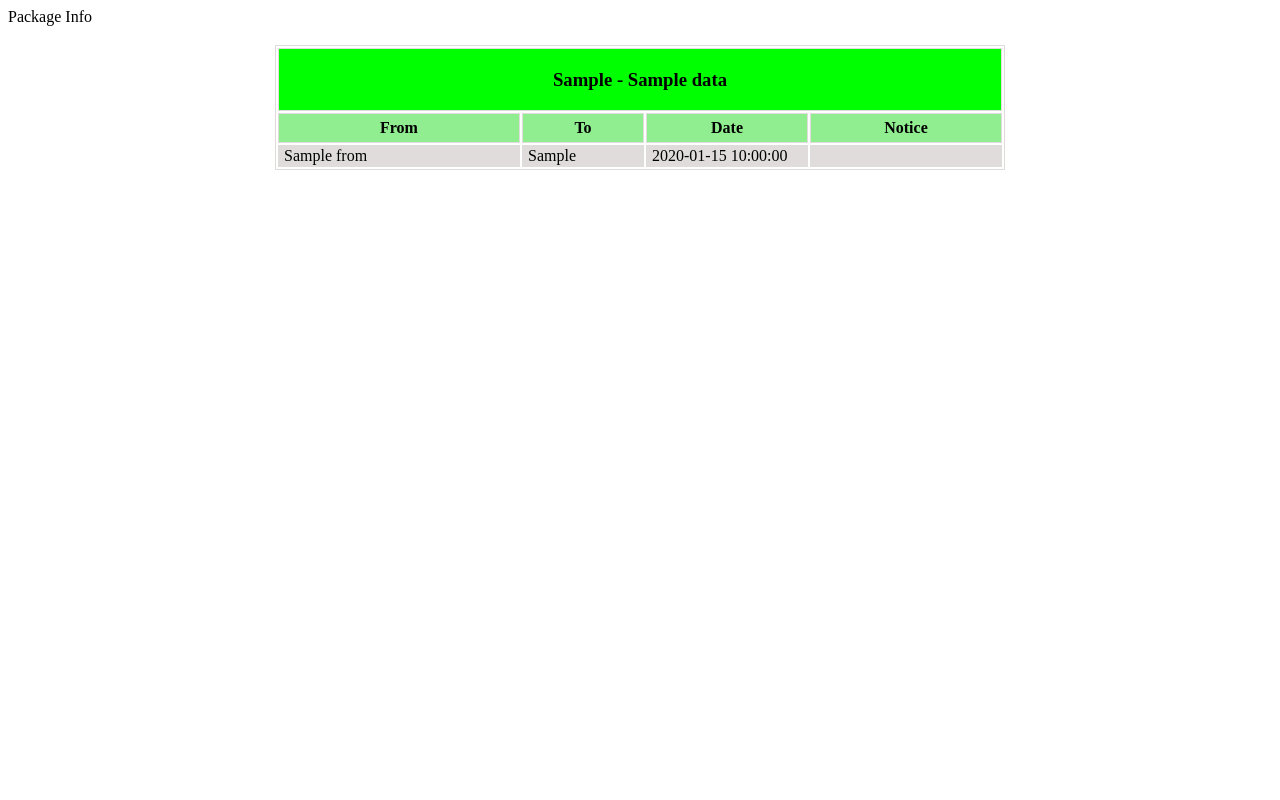
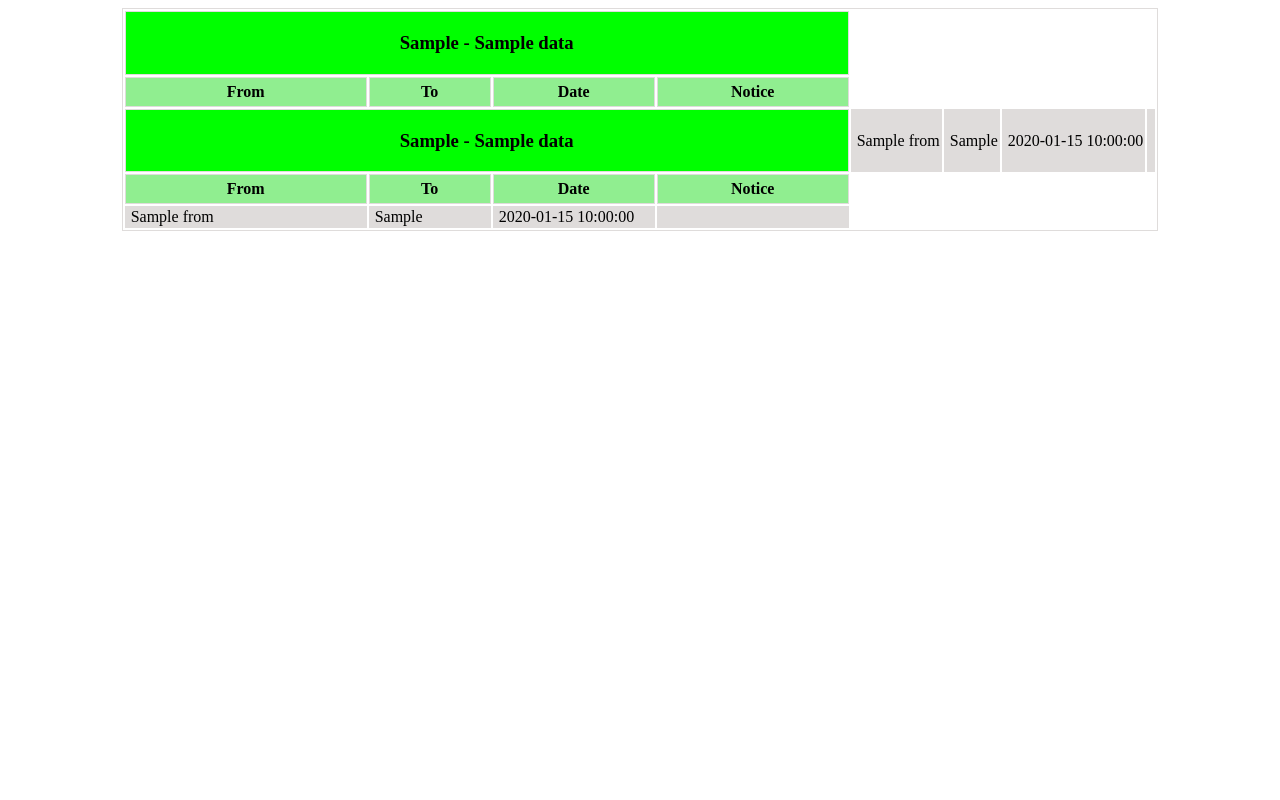
Before and after one commit to acikabubo/pratki-heroku, a Flask app: template app/templates/android_detail.html in a window 1280 px wide. Run offline with Flask 2, Linux system fonts and the light colour scheme; the template is opened without the code that fills it: most values are stand-ins (such as "Sample title", 1, 10 or a date in 2020); some libraries are stand-ins or nearby versions.

Commit message:
Fixed android_detail template and cached endpoints for android app

```diff
--- a/app/templates/android_detail.html
+++ b/app/templates/android_detail.html
@@ -1,15 +1,27 @@
-{% block styles %}
+<html>
+    <head>
+        <title>Package Info</title>
         <link rel="stylesheet" type="text/css" href="{{ url_for('static', filename='css/android_detail.css') }}">
         <link rel="shortcut icon" href="{{ url_for('static', filename='img/favicon.ico')}}">
-{% endblock %}
-
-{% block title %}Package Info{% endblock %}
-
-{% block content %}
-    <h3 align="center"></h3>
+    </head>
+    <body>
         <table align="center" border="1" bordercolor="#DFDCDB">
             <tr>
                 <th class="title-padding" colspan="4"><h3>{{ data.track_no }} - {{ data.item_name }}<h3></th>
+            </tr>
+            <tr>
+                <th width="200px">From</th>
+                <th width="80px">To</th>
+                <th width="120px">Date</th>
+                <th width="150px">Notice</th>
+            </tr>
+            {% for item in data.fnl %}
+                <tr>
+                    <th class="title-padding" colspan="4"><h3>{{ data.track_no }} - {{ data.item_name }}<h3></th>
+                    <td>{{ item.from }}</td>
+                    <td>{{ item.to }}</td>
+                    <td>{{ item.date }}</td>
+                    <td>{{ item.notice }}</td>
                 </tr>
                 <tr>
                     <th width="200px">From</th>
@@ -25,5 +37,7 @@
                         <td>{{ item.notice }}</td>
                     </tr>
                 {% endfor %}
+            {% endfor %}
         </table>
-{% endblock %}
+    </body>
+</html>
--- a/app/views/android.py
+++ b/app/views/android.py
@@ -5,10 +5,11 @@ import xmltodict
 from dateutil.parser import parse
 from datetime import datetime, time
 from flask import request, jsonify, render_template
-from app import app
+from app import app, cache
 
 
 @app.route('/android')
+@cache.cached()
 def android():
     try:
         dbx = dropbox.Dropbox(os.environ['DRPB_ACCESS_TOKEN'])
@@ -106,6 +107,7 @@ def android():
 
 
 @app.route('/android/<track_no>/')
+@cache.cached()
 def android_detail(track_no):
     # Initial data
     data = {
```
Lines whose indentation alone changed are shown as unchanged.
